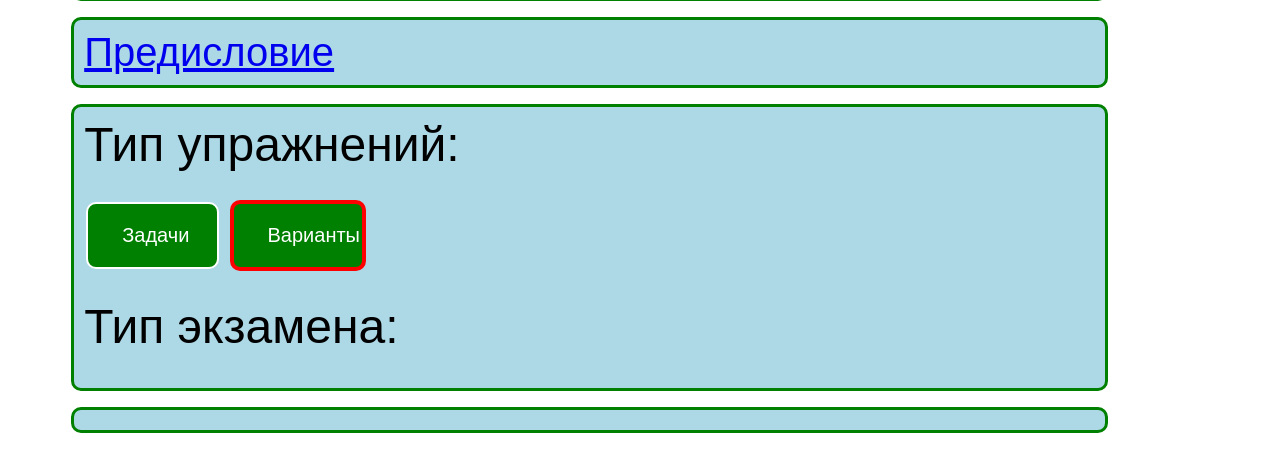
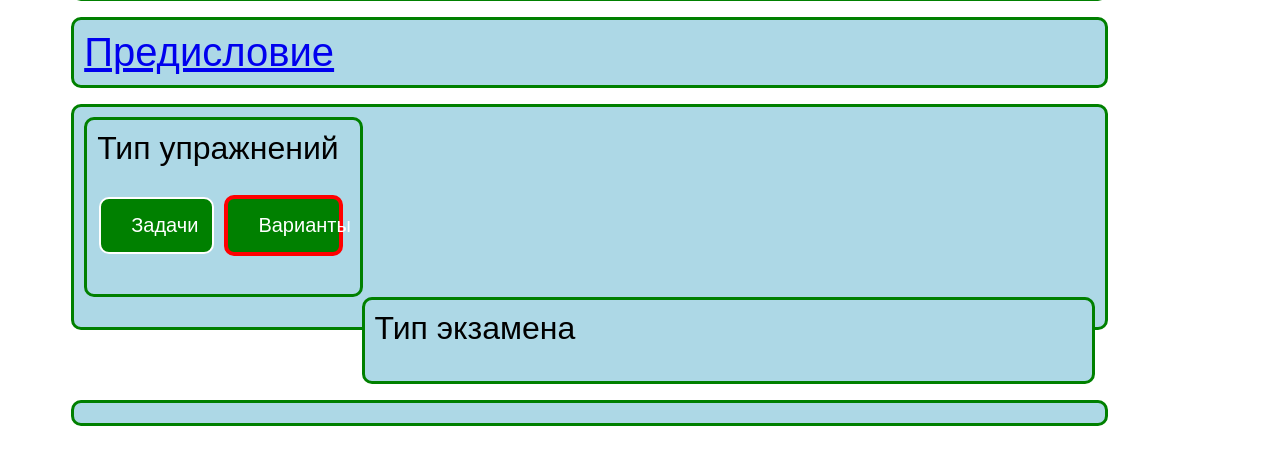
Before and after one commit to mmt-48/ege, a Django app: template main/templates/main/index.html in a window 1280 px wide. Shown: the part 219-691 px from the top of the page. Run offline with Django 3.2, Linux system fonts and the light colour scheme; the template is opened without the code that fills it, so the values that code supplies are empty.

Commit message:
gut interface

```diff
--- a/main/templates/main/index.html
+++ b/main/templates/main/index.html
@@ -38,6 +38,7 @@ body::before {
    body {
     color: black; /* Цвет текста */
    }
+
    .px_l {
   padding: 10px;
   width:80%;
@@ -48,33 +49,75 @@ body::before {
   border-radius: 10px;
   font-family: "Goudy Bookletter 1911", sans-serif;
 }
+
+.px_l4 {
+padding: 10px;
+  width:80%;
+  font-size:24px;
+  background-color: white;
+ margin-left: 5%;
+  border: 3px solid green;
+  border-radius: 10px;
+  height: 200px;
+}
+
+.px_l1{
+  padding: 10px;
+  float: right;
+  width:70%;
+  font-size:24px;
+  background-color: white;
+  border: 3px solid green;
+  border-radius: 10px;
+  font-family: "Goudy Bookletter 1911", sans-serif;
+}
+
+
+.px_l2{
+  padding: 10px;
+  float: left;
+  width:25%;
+  font-size:24px;
+  background-color: white;
+  border: 3px solid green;
+  border-radius: 10px;
+  font-family: "Goudy Bookletter 1911", sans-serif;
+}
+
  .button {
       border-radius:10px;
       background-color:  green;
       border: 2px solid #fff;
       color: #fff;
-      padding: 20px 34px;
+      padding: 15px 30px;
       text-align: center;
       text-decoration: none;
       display: inline-block;
       font-size: 20px;
       margin: 4px 2px;
       cursor: pointer;
-      width: 6%;
+      width: 20%;
       height: 10%;
       }
-
-.button1 {
-      padding: 20px 34px;
+ .button1 {
+      border-radius:10px;
+      background-color:  green;
+      border: 2px solid #fff;
+      color: #fff;
+      padding: 15px 30px;
       text-align: center;
       text-decoration: none;
       display: inline-block;
       font-size: 20px;
       margin: 4px 2px;
-      width: 15%;
+      cursor: pointer;
+      width: 17%;
       height: 10%;
       }
 
+#clear {
+     clear: both;
+}
     </style>
 
 <script>
@@ -109,23 +152,31 @@ body::before {
 </div>
 <p>
 
-<div class="px_l" style="background-color: LightBlue">
-    <font size="10px"> Тип упражнений:</font>
-    <p>
-{%if v_r == 1%}
+<div class="px_l4" style="background-color: LightBlue"  ;>
+
+<div class="px_l2" style="background-color: LightBlue">
+
+    <font size="6px"> Тип упражнений</font>
+<p>
+
+ {%if v_r == 1%}
   <a class="button" style="border: 4px solid red" href="{% url 'index' %}?shcool_class=11,ex_tip={{e_tt}},varsad=1">Задачи</a>
   <a class="button" href="{% url 'index' %}?shcool_class=11,ex_tip={{e_tt}},varsad=2">Варианты</a>
 {%else%}
   <a class="button" href="{% url 'index'  %}?shcool_class=11,ex_tip={{e_tt}},varsad=1">Задачи</a>
   <a class="button" style="border: 4px solid red" href="{% url 'index' %}?shcool_class=11,ex_tip={{e_tt}},varsad=2">Варианты</a>
 {%  endif%}
-    <p>
- <font size="10px"> Тип экзамена:</font>
+    </div>
+
+        <div class="px_l1" style="background-color: LightBlue">
+
+<font size="6px" >Тип экзамена</font>
+            <p>
     {%for i in m4%}
      {%if e_tt == i.1%}
-      <a class="button" style="border: 4px solid red" href="{% url 'index'  %}?shcool_class={{i.2}},ex_tip={{i.1}},varsad={{v_r}}">{{i.0}}</a>
+      <a class="button1" style="border: 4px solid red" href="{% url 'index'  %}?shcool_class={{i.2}},ex_tip={{i.1}},varsad={{v_r}}">{{i.0}}</a>
      {%else%}
-      <a class="button" href="{% url 'index'  %}?shcool_class={{i.2}},ex_tip={{i.1}},varsad={{v_r}}">{{i.0}}</a>
+      <a class="button1" href="{% url 'index'  %}?shcool_class={{i.2}},ex_tip={{i.1}},varsad={{v_r}}">{{i.0}}</a>
      {%endif%}
     {%endfor%}
 <!--
@@ -154,6 +205,10 @@ body::before {
     {%endfor%}
  -->
      </div>
+</div>
+<div id="clear">
+
+	</div>
 <p>
 
 <p>
```
